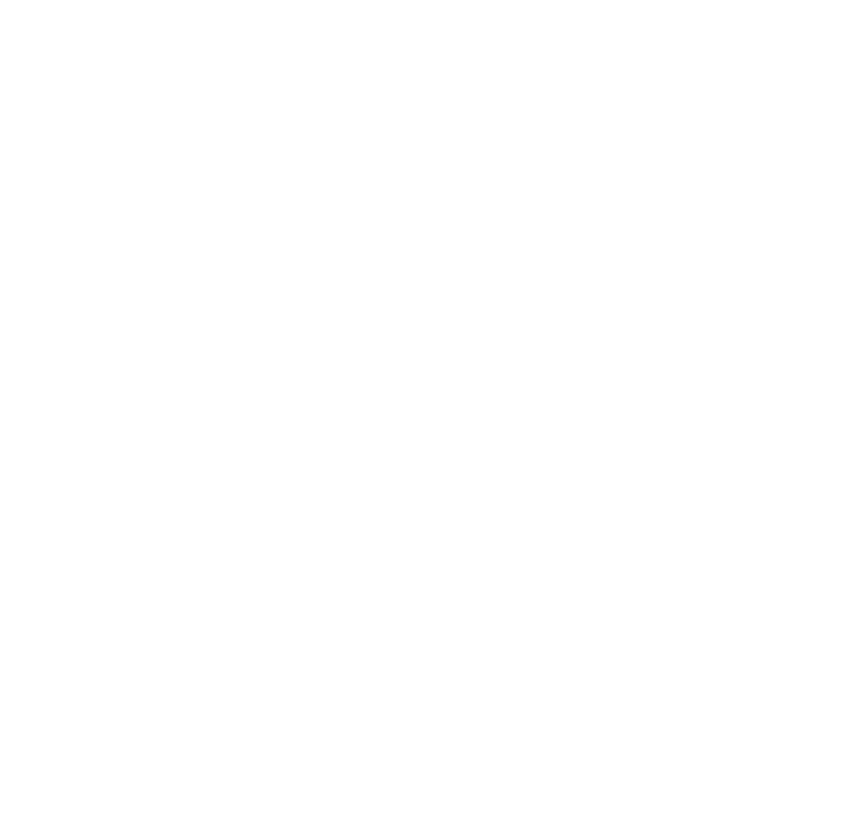
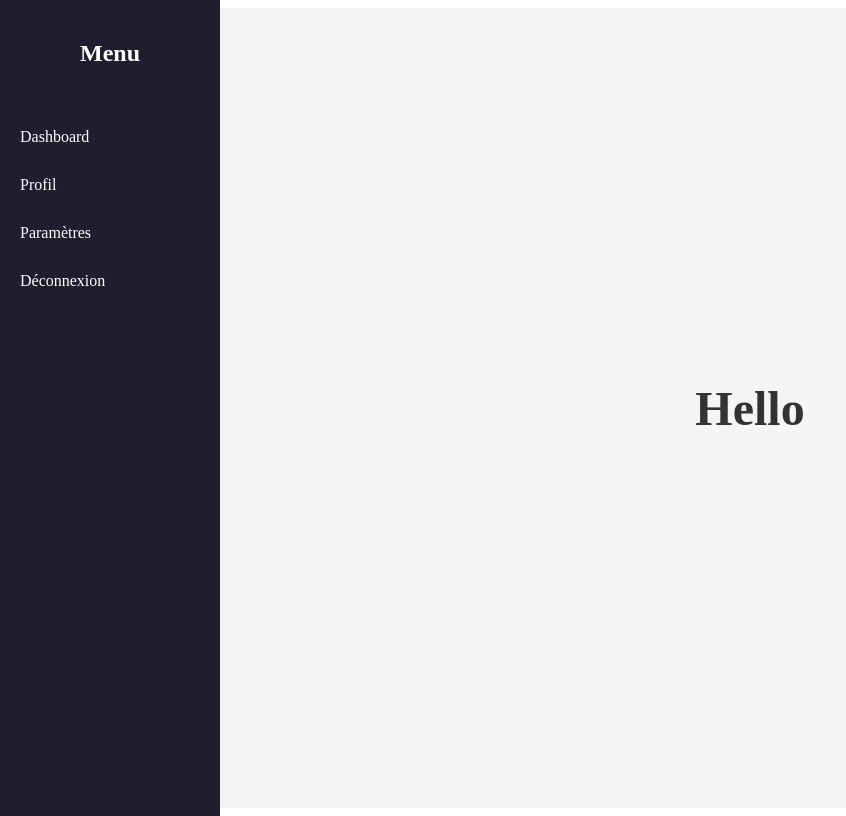
Before and after one commit to FlorianBonelli/Projet-Metr, a React (Vite) app: page / in a window 1280 px wide. Shown: the whole page, without its empty margins (0-846 px from the left). Built offline with nearby package versions, Linux system fonts and the light colour scheme.

Commit message:
ajout slidebar moche

```diff
--- a/src/App.jsx
+++ b/src/App.jsx
@@ -1,11 +1,11 @@
-import Dashbord from './pages/Dashbord'
+import React from 'react';
+import Dashbord from './pages/Dashbord';
+
 
 function App() {
   return (
-    <div>
-
-    </div>
-  )
+    <Dashbord />
+  );
 }
 
-export default App
+export default App;
--- a/src/composants/Sidebar.css
+++ b/src/composants/Sidebar.css
@@ -0,0 +1,40 @@
+.sidebar {
+  width: 220px;
+  height: 100vh;
+  background-color: #1e1e2f;
+  color: #fff;
+  display: flex;
+  flex-direction: column;
+  align-items: center;
+  padding-top: 20px;
+  position: fixed;
+  left: 0;
+  top: 0;
+}
+
+.sidebar-title {
+  font-size: 1.5rem;
+  margin-bottom: 30px;
+}
+
+.sidebar-list {
+  list-style: none;
+  padding: 0;
+  width: 100%;
+}
+
+.sidebar-list li {
+  width: 100%;
+}
+
+.sidebar-list a {
+  display: block;
+  padding: 15px 20px;
+  color: #fff;
+  text-decoration: none;
+  transition: background 0.3s;
+}
+
+.sidebar-list a:hover {
+  background-color: #333355;
+}
--- a/src/composants/Sidebar.jsx
+++ b/src/composants/Sidebar.jsx
@@ -0,0 +1,18 @@
+import React from 'react';
+import './Sidebar.css';
+
+function Sidebar() {
+  return (
+    <div className="sidebar">
+      <h2 className="sidebar-title">Menu</h2>
+      <ul className="sidebar-list">
+        <li><a href="#">Dashboard</a></li>
+        <li><a href="#">Profil</a></li>
+        <li><a href="#">Paramètres</a></li>
+        <li><a href="#">Déconnexion</a></li>
+      </ul>
+    </div>
+  );
+}
+
+export default Sidebar;
--- a/src/pages/Dashbord.css
+++ b/src/pages/Dashbord.css
@@ -0,0 +1,26 @@
+.dashbord {
+  display: flex;
+  justify-content: center;
+  align-items: center;
+  height: 100vh;
+  background-color: #f5f5f5;
+}
+
+h1 {
+  font-size: 3rem;
+  color: #333;
+}
+
+.dashbord {
+  display: flex;
+  height: 100vh;
+}
+
+.dashbord-content {
+  flex: 1;
+  padding: 20px;
+  margin-left: 220px; /* correspond à la largeur de la sidebar */
+  display: flex;
+  justify-content: center;
+  align-items: center;
+}
--- a/src/pages/Dashbord.jsx
+++ b/src/pages/Dashbord.jsx
@@ -0,0 +1,16 @@
+import React from 'react';
+import './Dashbord.css';
+import Sidebar from '../composants/Sidebar';
+
+function Dashbord() {
+  return (
+    <div className="dashbord">
+      <Sidebar />
+      <div className="dashbord-content">
+        <h1>Hello</h1>
+      </div>
+    </div>
+  );
+}
+
+export default Dashbord;
```
